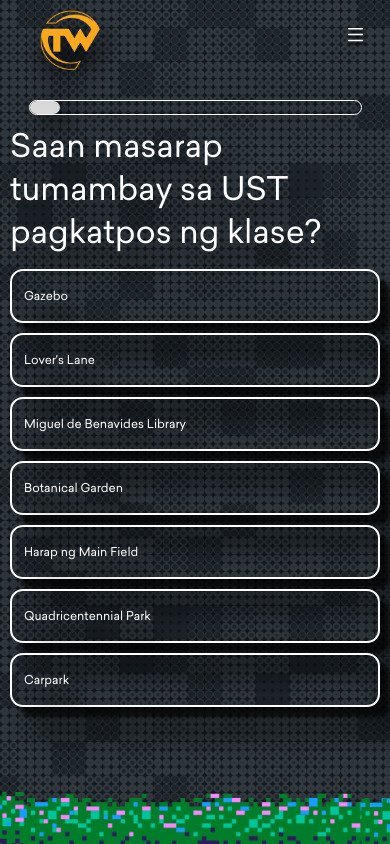
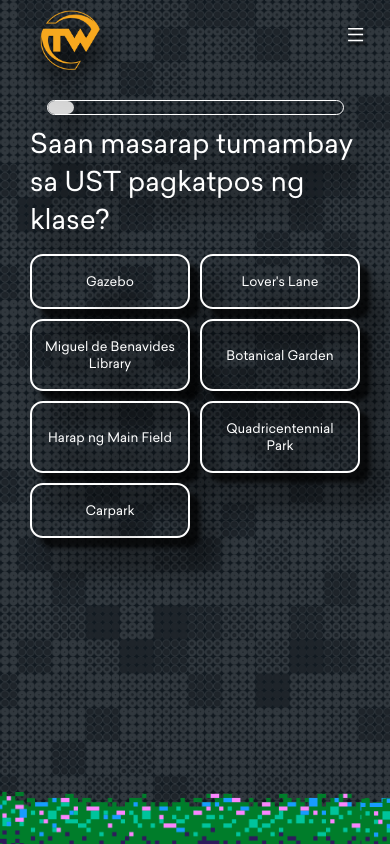
Before and after one commit to TomasinoWeb/tomasinoWebR101, a Next.js app: page /quiz/questions in a window 390 px wide. Built offline with nearby package versions, Linux system fonts and the light colour scheme.

Commit message:
late night fix

```diff
--- a/styles/Question.module.css
+++ b/styles/Question.module.css
@@ -81,16 +81,20 @@
 
 @media only screen and (max-width: 768px) {
 
+
     .questionContainer {
         padding-top: 15px;
         width: 100%;
         display: grid;
-        grid-template-columns: repeat(1, 1fr);
+        grid-template-columns: repeat(2, 1fr);
         gap: 10px;
     }
     .question {
         --fs-70px: 40px;
         --fs-24px: 18px;
+    }
+    .questionBtn {
+        text-align: center;
     }
 
     .container {
@@ -105,15 +109,15 @@
     }
 
     .container {
-        padding: 100px 10px 0px 10px;
+        padding: 100px 30px 0px 30px;
     }
 }
 
-@media only screen and (max-width: 548px) {
+@media only screen and (max-width: 548px), screen and (max-height: 800px)  {
 
     .question {
-        --fs-70px: 32px;
-        --fs-24px: 12px;
+        --fs-70px: 27px;
+        --fs-24px: 13px;
     }
 
    .questionBtn {
--- a/styles/QuizResult.module.css
+++ b/styles/QuizResult.module.css
@@ -127,7 +127,10 @@
     --fs-h1: 38px;
     --fs-h3: 16px;
       padding: 0 40px;
-      --lh-h3: 25px;
+      --lh-h3: 20px;
+    }
+    .result h1 {
+      line-height: 40px;
     }
     .buttoncenter {
       text-align: center;
```
Also changed, not shown: styles/Quiz.module.css (line endings or trailing spaces).
